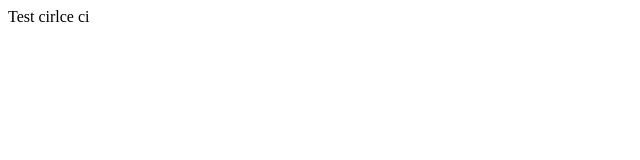
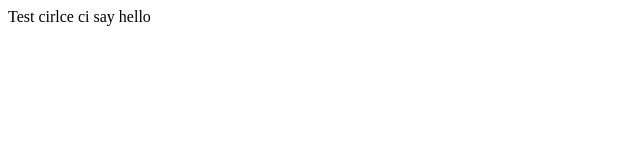
Before and after one commit to huyhuanhg/CIRCLECI, a plain HTML site: page index.html in a window 1280 px wide. Shown: the full height of the page, 0-640 px from the left. Drawn offline with Linux system fonts and the light colour scheme.

Commit message:
test circle ci

```diff
--- a/index.html
+++ b/index.html
@@ -7,6 +7,6 @@
     <title>Document</title>
 </head>
 <body>
-Test cirlce ci
+Test cirlce ci say hello
 </body>
 </html>
```
